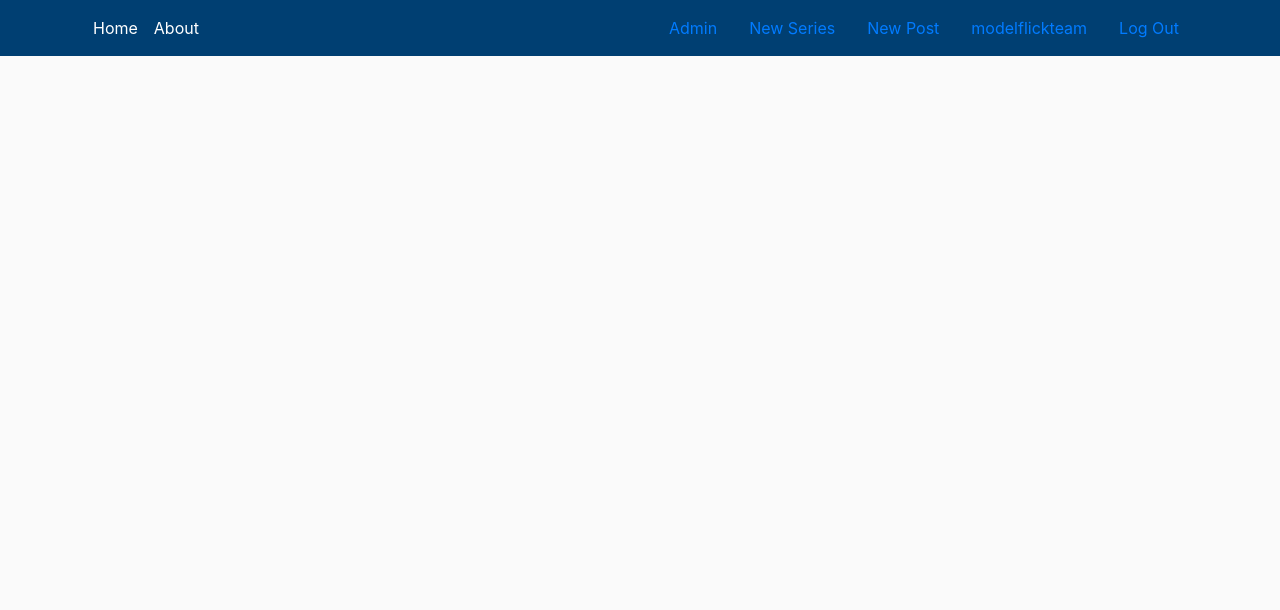
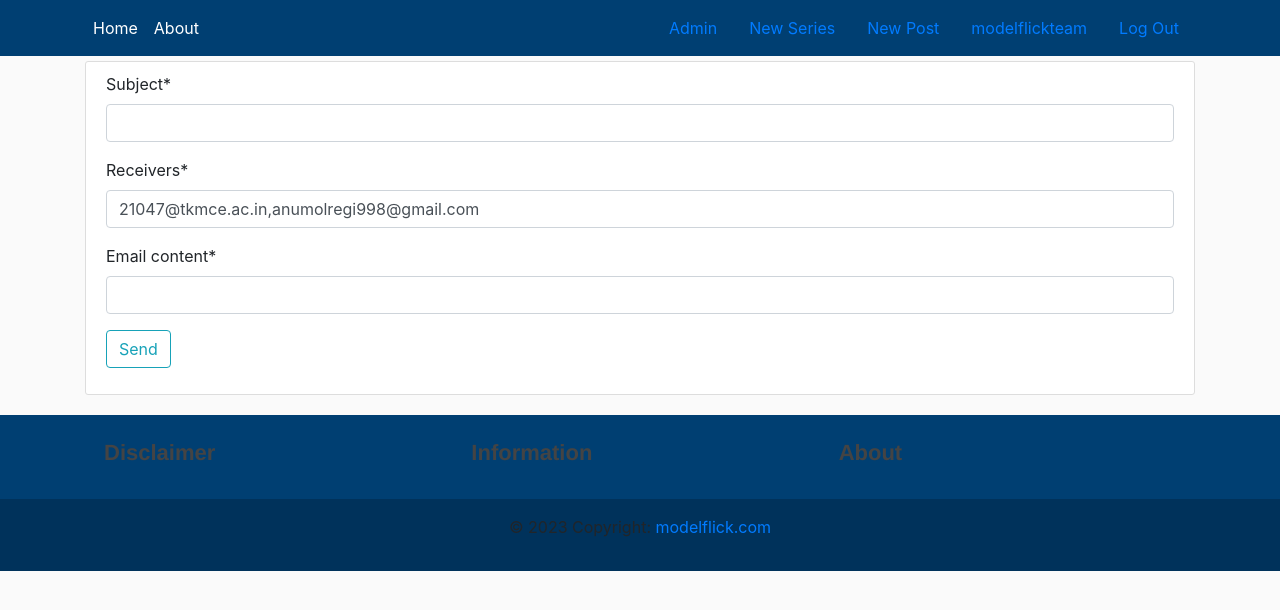
Before and after one commit to Arunarchitect/modfinedeploy, a Django app: page /newsletter in a window 1280 px wide. Shown: the top 610 px of the page. Run offline with Django 4.2, Linux system fonts and the light colour scheme; a user stored in the database is signed in; data comes from the database, SQL or seed files in the repository; both versions use the stored data as it was after the commit; some libraries are stand-ins or nearby versions.

Commit message:
#18 newsletter

```diff
--- a/main/forms.py
+++ b/main/forms.py
@@ -1,5 +1,6 @@
 from django import forms
 from .models import Article, ArticleSeries
+from tinymce.widgets import TinyMCE
 
 class SeriesCreateForm(forms.ModelForm):
     class Meta:
@@ -48,3 +49,11 @@
             "series",
             "image",
         ]
+
+
+
+
+class NewsletterForm(forms.Form):
+    subject = forms.CharField()
+    receivers = forms.CharField()
+    message = forms.CharField(widget=TinyMCE(), label="Email content")
--- /dev/null
+++ b/main/templates/main/footer.html
@@ -0,0 +1,52 @@
+<footer class="footer-color text-center footer-text">
+    <div class="container p-4">
+        {% if not user.is_authenticated %}
+            <section class="">
+                <form action="{% url 'subscribe' %}" method="post">
+                    <div class="row d-flex justify-content-center">
+                    {% csrf_token %}
+
+                        <div class="col-auto">
+                            <p class="pt-2">Subscribe for our newsletter</p>
+                        </div>
+
+                        <div class="col-auto">
+                            <input id="name" name="name" class="form-control" placeholder="Your Name"/>
+                        </div>
+
+                        <div class="col-auto">
+                            <input id="email" name="email" type="email" class="form-control" placeholder="Email address"/>
+                        </div>
+
+                        <div class="col-auto">
+                            <button type="submit" class="btn btncolor">
+                                <i class="fa fa-arrow-circle-right fa-lg"></i>
+                            </button>
+                        </div>
+                    </div>
+                </form>
+            </section>
+        {% endif %}
+        <div class="row mobiledevice">
+            <div class="col-lg-4 col-md-4 col-sm-4 text-left">
+                <a href="/">
+                    <h4>Disclaimer</h4>
+                </a>
+            </div>
+            <div class="col-lg-4 col-md-4 col-sm-4 text-left">
+                <h4>Information</h4>
+            </div>
+            <div class="col-lg-4 col-md-4 col-sm-4 text-left">
+                <a href="/">
+                    <h4>About</h4>
+                </a>
+            </div>
+        </div>
+
+    </div>
+    <div class="text-center p-3" style="background-color: rgba(0, 0, 0, 0.2);">
+        <p>© {% now "Y" %} Copyright:
+            <a href="https://modelflick.com/">modelflick.com</a>
+        </p>
+    </div>
+</footer>
--- a/main/templates/main/header.html
+++ b/main/templates/main/header.html
@@ -35,6 +35,7 @@
             </div>
         </div>
     </main>
+    {% include 'main/footer.html' %}
 
     <!-- Prism JS -->
     <script src="{% static 'prism.js' %}"></script>
--- /dev/null
+++ b/main/templates/main/newsletter.html
@@ -0,0 +1,14 @@
+{% extends "main/header.html" %}
+{% load crispy_forms_tags %}
+{% block content %}
+    <div class="content-section">
+        <form method="POST">
+            {% csrf_token %}
+            {{ form|crispy  }}
+            {{ form.media  }}
+            <div class="form-group">
+                <button class="btn btn-outline-info" type="submit">Send</button>
+            </div>
+        </form>
+    </div>
+{% endblock content %}
--- a/main/urls.py
+++ b/main/urls.py
@@ -3,6 +3,7 @@
 
 urlpatterns = [
     path("", views.home, name="home"),
+    path("newsletter", views.newsletter, name="newsletter"),
     path("new_series", views.new_series, name="series-create"),
     path("new_post", views.new_post, name="post-create"),
     path("<series>", views.series, name="series"),
--- a/main/views.py
+++ b/main/views.py
@@ -5,6 +5,11 @@
 from . forms import SeriesCreateForm, ArticleUpdateForm, ArticleCreateForm, SeriesUpdateForm
 from django.views.decorators.csrf   import csrf_exempt
 # Create your views here.
+from users.models import SubscribedUsers
+from .forms import NewsletterForm
+
+from django.contrib import messages
+from django.core.mail import EmailMessage
 
 import os
 from django.conf import settings
@@ -195,3 +200,32 @@
             "Message": "Image uploaded Successfully",
             "location": os.path.join(settings.MEDIA_URL, 'ArticleSeries', matching_article.slug, file_obj.name)
         })
+
+
+
+@user_is_superuser
+def newsletter(request):
+    if request.method == 'POST':
+        form = NewsletterForm(request.POST)
+        if form.is_valid():
+            subject = form.cleaned_data.get('subject')
+            receivers = form.cleaned_data.get('receivers').split(',')
+            email_message = form.cleaned_data.get('message')
+
+            mail = EmailMessage(subject, email_message, f"Team Modelflick <{request.user.email}>", bcc=receivers)
+            mail.content_subtype = 'html'
+
+            if mail.send():
+                messages.success(request, "Email sent succesfully")
+            else:
+                messages.error(request, "There was an error sending email")
+
+        else:
+            for error in list(form.errors.values()):
+                messages.error(request, error)
+
+        return redirect('/')
+
+    form = NewsletterForm()
+    form.fields['receivers'].initial = ','.join([active.email for active in SubscribedUsers.objects.all()])
+    return render(request=request, template_name='main/newsletter.html', context={'form': form})
--- a/users/models.py
+++ b/users/models.py
@@ -1,6 +1,6 @@
 from django.db import models
 from django.contrib.auth.models import AbstractUser
-
+from django.utils import timezone
 from django.template.defaultfilters import slugify
 import os
 # Create your models here.
@@ -24,3 +24,13 @@
 
     def __str__(self):
         return self.username
+
+
+
+class SubscribedUsers(models.Model):
+    name = models.CharField(max_length=100)
+    email = models.EmailField(unique=True, max_length=100)
+    created_date = models.DateTimeField('Date created', default=timezone.now)
+
+    def __str__(self):
+        return self.email
--- a/users/urls.py
+++ b/users/urls.py
@@ -4,6 +4,7 @@
 
 
 urlpatterns = [
+    path('subscribe', views.subscribe , name = 'subscribe'),
     path('register', views.register, name = 'register'),
     path('login', views.custom_login, name = 'login'),
     path('logout', views.custom_logout, name = 'logout'),
```
Also changed, not shown: users/admin.py (+7 -1 lines), users/views.py (+35 -1 lines), db.sqlite3, media/ArticleSeries/urbanplanning/socialplanning/urbanplan.jpeg (added), users/migrations/0003_subscribedusers.py (added).
